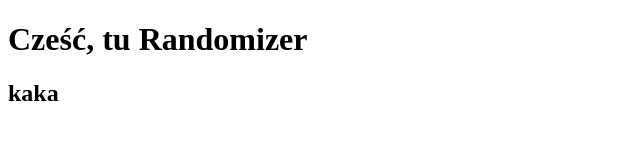
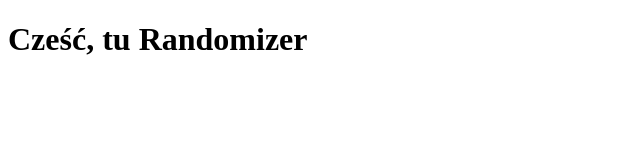
Before and after one commit to NeOnoff01/movie-randomizer, a plain HTML site: page index.html in a window 1280 px wide. Shown: the full height of the page, 0-640 px from the left. Drawn offline with Linux system fonts and the light colour scheme.

Commit message:
Update index.html

```diff
--- a/index.html
+++ b/index.html
@@ -7,6 +7,5 @@
 </head>
 <body>
     <h1>Cześć, tu Randomizer</h1>
-    <h2>kaka</h2>
 </body>
 </html>
```
